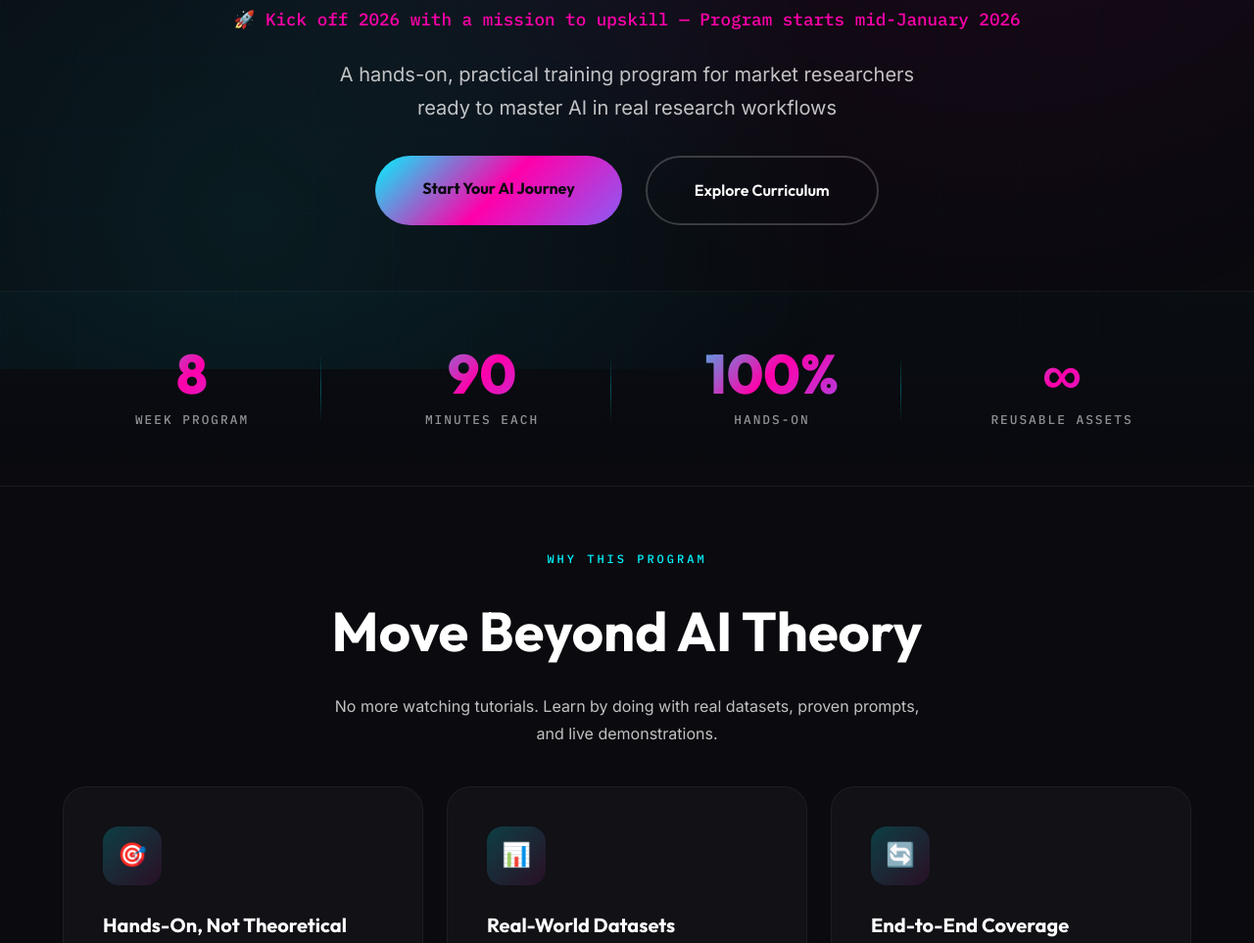
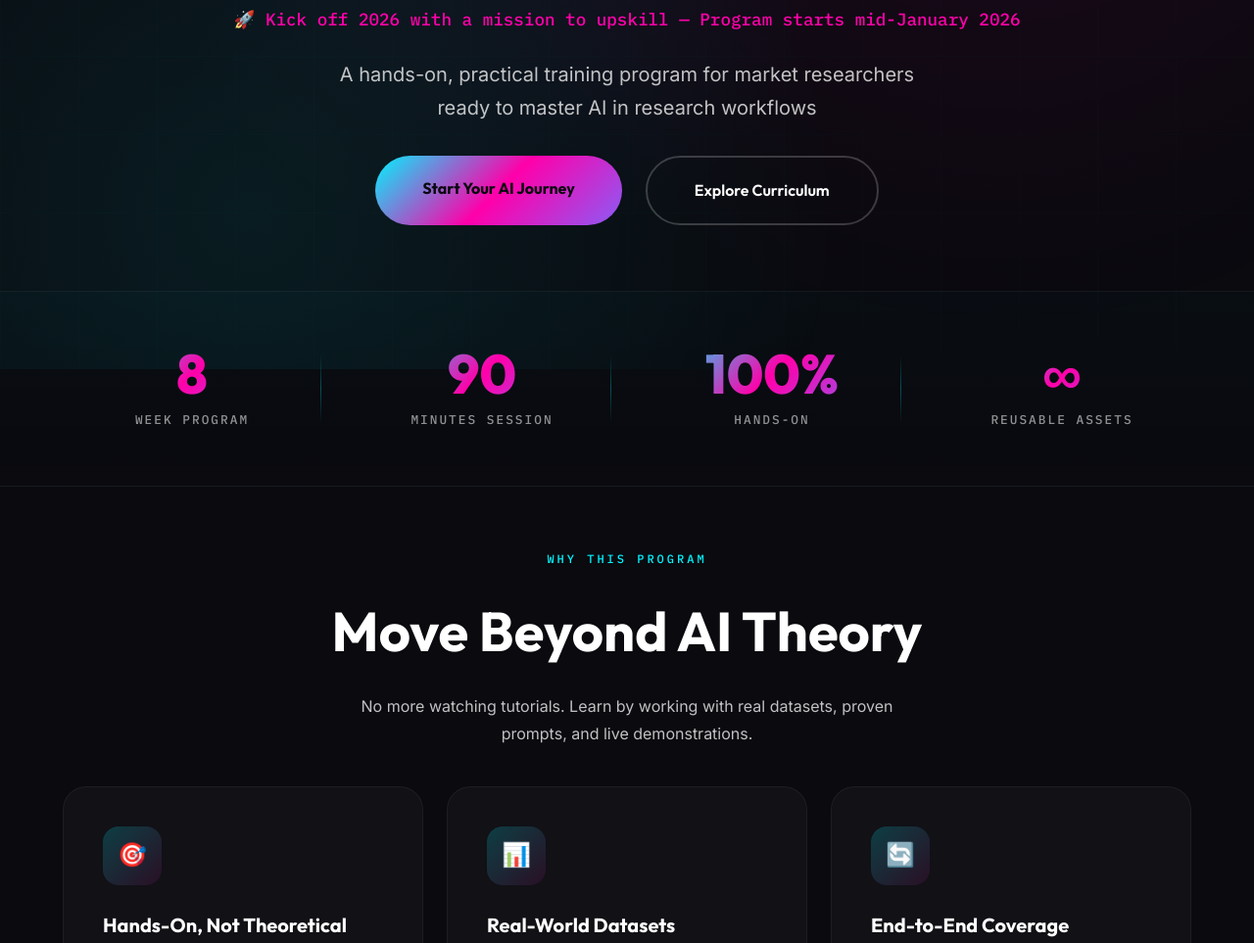
Before and after one commit to aneeshlaiwala/AI-MR-upskill-program, a plain HTML site: page index.html in a window 1280 px wide. Shown: the part 423-1386 px from the top of the page at 98% size. Drawn offline with Linux system fonts and the light colour scheme.

Commit message:
Update index.html

```diff
--- a/index.html
+++ b/index.html
@@ -653,7 +653,7 @@
         </h1>
         <p class="hero-tagline">🚀 Kick off 2026 with a mission to upskill — Program starts mid-January 2026</p>
         <p class="hero-subtitle">
-            A hands-on, practical training program for market researchers ready to master AI in real research workflows
+            A hands-on, practical training program for market researchers ready to master AI in research workflows
         </p>
         <div class="hero-cta-group">
             <a class="btn-primary" id="heroEnroll">Start Your AI Journey</a>
@@ -669,7 +669,7 @@
             </div>
             <div class="stat-item">
                 <div class="stat-number">90</div>
-                <div class="stat-label">Minutes Each</div>
+                <div class="stat-label">Minutes Session</div>
             </div>
             <div class="stat-item">
                 <div class="stat-number">100%</div>
@@ -686,7 +686,7 @@
         <div class="section-header">
             <span class="section-tag">Why This Program</span>
             <h2 class="section-title">Move Beyond AI Theory</h2>
-            <p class="section-subtitle">No more watching tutorials. Learn by doing with real datasets, proven prompts, and live demonstrations.</p>
+            <p class="section-subtitle">No more watching tutorials. Learn by working with real datasets, proven prompts, and live demonstrations.</p>
         </div>
         <div class="diff-grid">
             <div class="diff-card">
```
